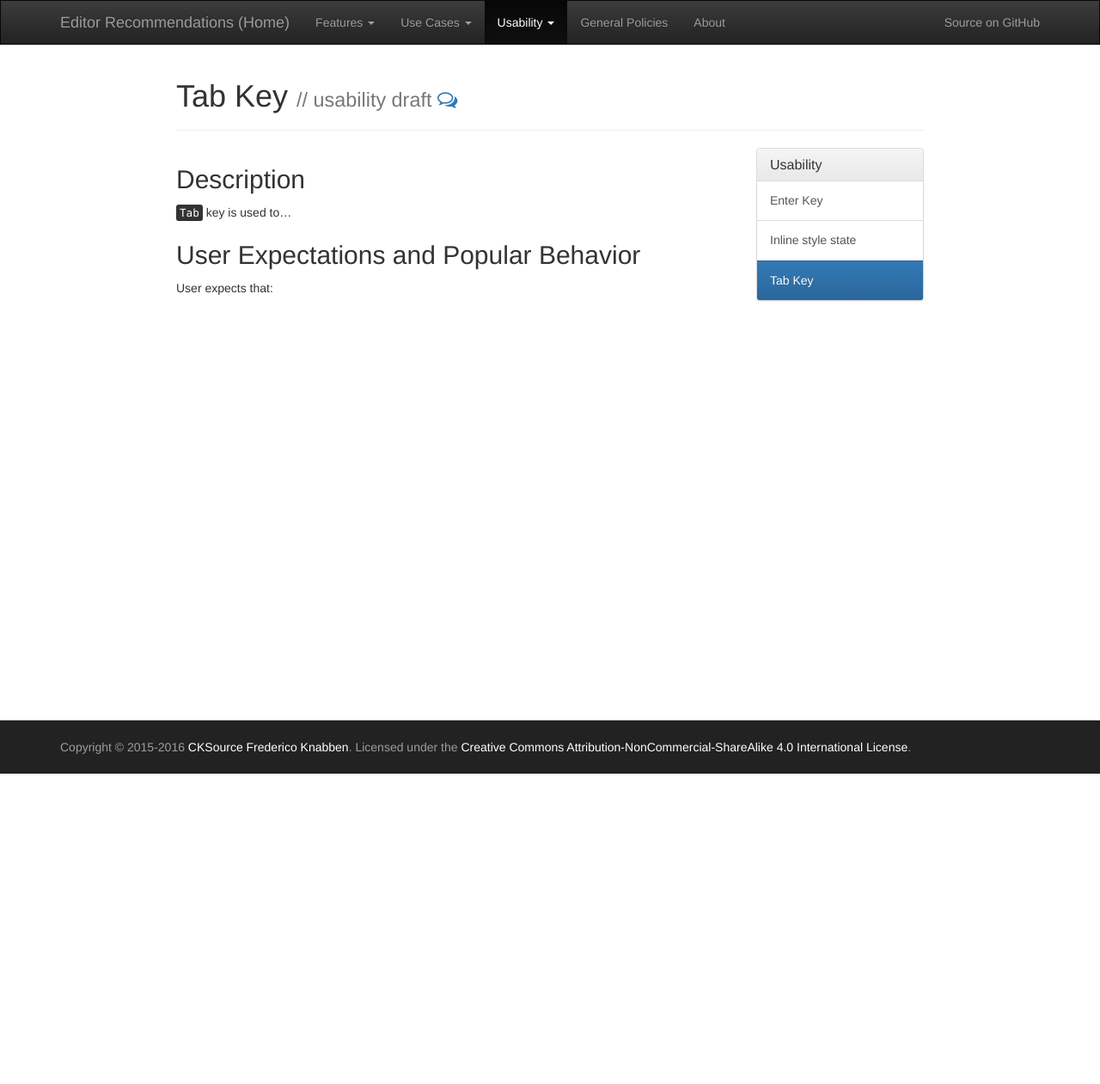
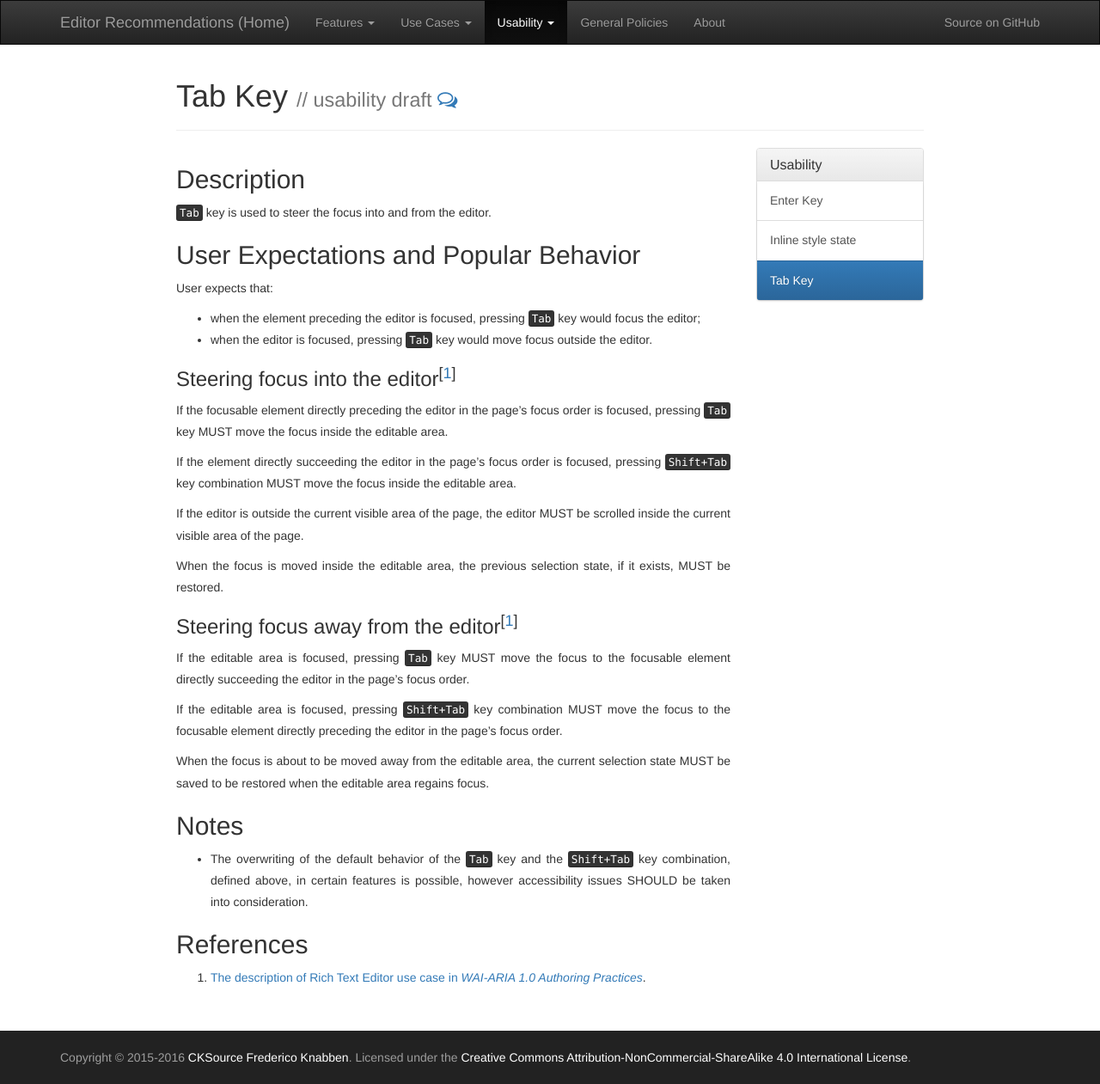
Before and after one commit to ckeditor/editor-recommendations, a Jekyll site: the page built from _usability/tab-key.md, in a window 1280 px wide. Shown: the whole page at 86% size. Built offline with Jekyll 4.4.1, drawn with Linux system fonts in a browser that asks for light colours; nearby versions of some CDN libraries; before the commit the page ends 900 px from its top, so only the background shows below that.

Commit message:
First version of Tab key behavior draft.

```diff
--- a/_usability/tab-key.md
+++ b/_usability/tab-key.md
@@ -8,7 +8,7 @@ layout: default
 
 {% capture description %}
 
-<kbd>Tab</kbd> key is used to…
+<kbd>Tab</kbd> key is used to steer the focus into and from the editor.
 
 {% endcapture %}
 
@@ -16,10 +16,43 @@ layout: default
 
 User expects that:
 
+* when the element preceding the editor is focused, pressing <kbd>Tab</kbd> key would focus the editor;
+* when the editor is focused, pressing <kbd>Tab</kbd> key would move focus outside the editor.
+
 {% endcapture %}
 
 {% capture recommendations %}
 
+### Steering focus into the editor<sup>[[1](#ref1)]</sup>
+
+If the focusable element directly preceding the editor in the page's focus order is focused, pressing <kbd>Tab</kbd> key MUST move the focus inside the editable area.
+
+If the element directly succeeding the editor in the page's focus order is focused, pressing <kbd>Shift+Tab</kbd> key combination MUST move the focus inside the editable area.
+
+If the editor is outside the current visible area of the page, the editor MUST be scrolled inside the current visible area of the page.
+
+When the focus is moved inside the editable area, the previous selection state, if it exists, MUST be restored.
+
+### Steering focus away from the editor<sup>[[1](#ref1)]</sup>
+
+If the editable area is focused, pressing <kbd>Tab</kbd> key MUST move the focus to the focusable element directly succeeding the editor in the page's focus order.
+
+If the editable area is focused, pressing <kbd>Shift+Tab</kbd> key combination MUST move the focus to the focusable element directly preceding the editor in the page's focus order.
+
+When the focus is about to be moved away from the editable area, the current selection state MUST be saved to be restored when the editable area regains focus.
+
+{% endcapture %}
+
+{% capture notes %}
+
+* The overwriting of the default behavior of the <kbd>Tab</kbd> key and the <kbd>Shift+Tab</kbd> key combination, defined above, in certain features is possible, however accessibility issues SHOULD be taken into consideration.
+
+{% endcapture %}
+
+{% capture references %}
+
+1. <a id="ref1"></a>[The description of Rich Text Editor use case in <i>WAI-ARIA 1.0 Authoring Practices</i>](https://www.w3.org/TR/wai-aria-practices/#richtext).
+
 {% endcapture %}
 
 {% include usability.html %}
```
